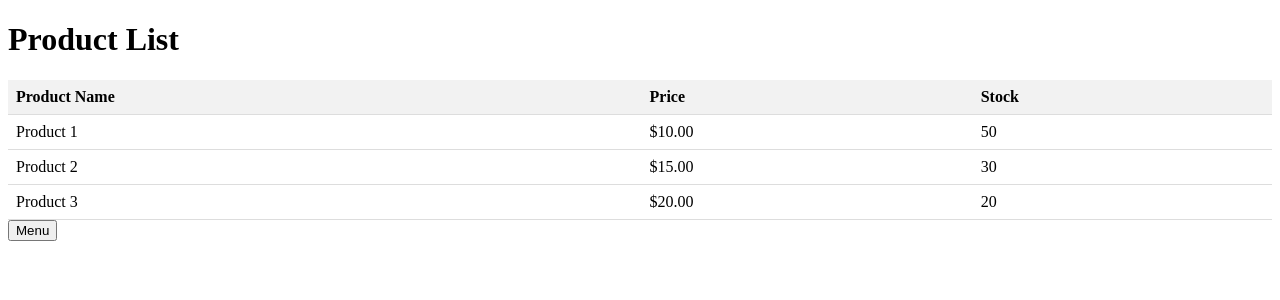
After one commit to ViriDianaBG/AJAX_PROYECT, a PHP site: page /php/View/stock.php in a window 1280 px wide. The commit adds this page. Shown: the top 300 px of the page. Run offline with PHP 8.4, Linux system fonts and the light colour scheme.

```diff
--- /dev/null
+++ b/php/View/stock.php
@@ -0,0 +1,51 @@
+<!DOCTYPE html>
+<html>
+<head>
+  <title>Product List</title>
+  <style>
+    table {
+      width: 100%;
+      border-collapse: collapse;
+    }
+    th, td {
+      padding: 8px;
+      text-align: left;
+      border-bottom: 1px solid #ddd;
+    }
+    th {
+      background-color: #f2f2f2;
+    }
+  </style>
+</head>
+<body>
+  <h1>Product List</h1>
+  <table>
+    <thead>
+      <tr>
+        <th>Product Name</th>
+        <th>Price</th>
+        <th>Stock</th>
+      </tr>
+    </thead>
+    <tbody>
+      <tr>
+        <td>Product 1</td>
+        <td>$10.00</td>
+        <td>50</td>
+      </tr>
+      <tr>
+        <td>Product 2</td>
+        <td>$15.00</td>
+        <td>30</td>
+      </tr>
+      <tr>
+        <td>Product 3</td>
+        <td>$20.00</td>
+        <td>20</td>
+      </tr>
+
+    </tbody>
+  </table>
+  <button id="menuBoton">Menu</button>
+</body>
+</html>
--- a/php/View/usuarios.php
+++ b/php/View/usuarios.php
@@ -20,5 +20,11 @@
     <td>$email_value</td>
   </tr>
 </table>
+
+<button id="agregarBoton">Agregar</button>
+<button id="editarBoton">Editar</button>
+<button id="eliminarBoton">Eliminar</button>
+
+<button id="menuBoton">Menu</button>
   </body>
 </html>
```
Also changed, not shown: js/scriptsInicio.js (+71 -13 lines), php/View/proveedores.php (added, +37 -0 lines).
